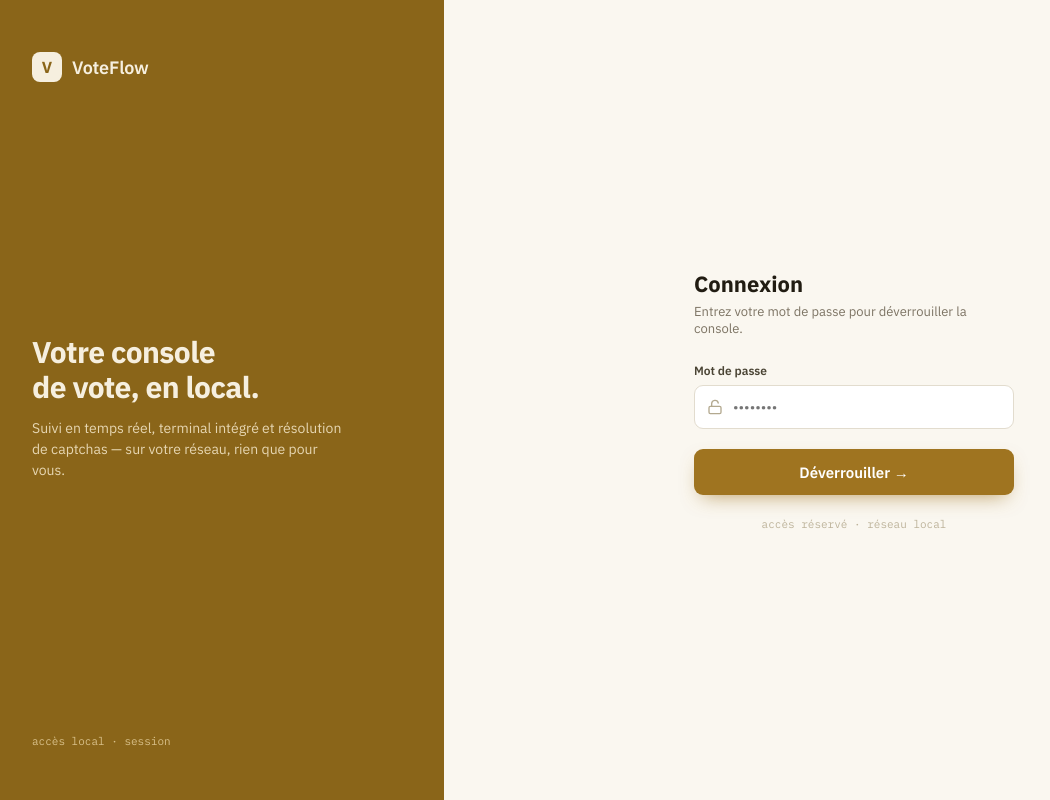
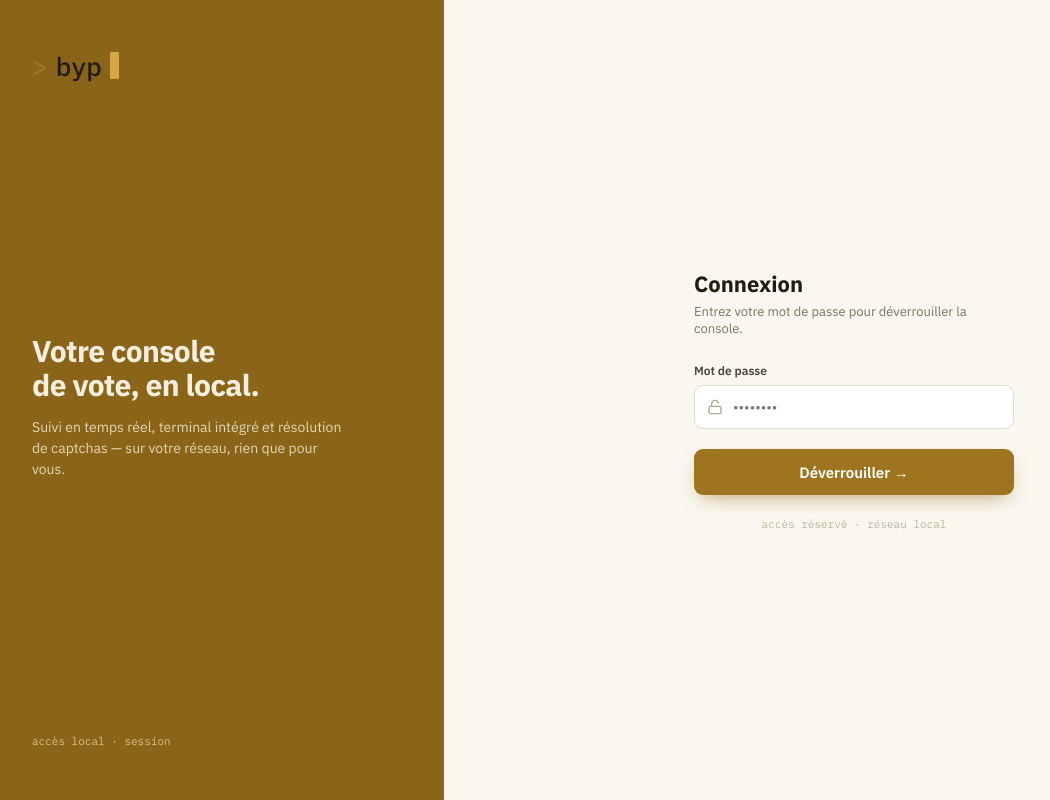
Before and after one commit to Loic1363/byp, a Flask app: page / in a window 1280 px wide. Shown: the whole page, without its empty margins (16-1066 px from the left). Run offline with Flask 3, Linux system fonts and the light colour scheme; data that the repository does not hold is empty.

Commit message:
add new logo

```diff
--- a/static/app.js
+++ b/static/app.js
@@ -618,9 +618,12 @@ function viewLogin() {
 
         <!-- Panneau gauche -->
         <div style="width:460px;background:${COLOR.brand};color:#f6efdf;padding:52px 48px;display:flex;flex-direction:column;justify-content:space-between">
-          <div style="display:flex;align-items:center;gap:10px">
-            <div style="width:30px;height:30px;border-radius:8px;background:#f6efdf;color:${COLOR.brand};display:flex;align-items:center;justify-content:center;font-weight:700;font-size:16px">V</div>
-            <span style="font-weight:600;font-size:18px;letter-spacing:-.01em">VoteFlow</span>
+          <div>
+            <a class="byp-logo byp-logo--dark" href="/" aria-label="byp">
+              <span class="byp-logo__prompt" aria-hidden="true">&gt;</span>
+              <span class="byp-logo__word">byp</span>
+              <span class="byp-logo__cursor" aria-hidden="true"></span>
+            </a>
           </div>
           <div>
             <div style="font-size:30px;font-weight:700;line-height:1.15;letter-spacing:-.02em">Votre console<br>de vote, en local.</div>
@@ -675,8 +678,11 @@ function sidebar(state) {
   return `
     <div style="width:212px;background:${COLOR.cream};border-right:1px solid rgba(60,48,20,.08);padding:20px 16px;display:flex;flex-direction:column;flex-shrink:0">
       <div style="display:flex;align-items:center;gap:9px;margin-bottom:26px;padding:0 4px">
-        <div style="width:26px;height:26px;border-radius:7px;background:${COLOR.gold};display:flex;align-items:center;justify-content:center;color:#fff;font-weight:700;font-size:14px">V</div>
-        <span style="font-weight:600;font-size:16px;color:${COLOR.text}">VoteFlow</span>
+        <a class="byp-logo" href="/" aria-label="byp">
+          <span class="byp-logo__prompt" aria-hidden="true">&gt;</span>
+          <span class="byp-logo__word">byp</span>
+          <span class="byp-logo__cursor" aria-hidden="true"></span>
+        </a>
       </div>
       ${items}
       <div style="margin-top:auto">
--- a/templates/voteflow.html
+++ b/templates/voteflow.html
@@ -3,10 +3,11 @@
 <head>
 <meta charset="utf-8">
 <meta name="viewport" content="width=device-width, initial-scale=1">
-<title>VoteFlow</title>
+<title>byp</title>
+<link rel="icon" type="image/svg+xml" href="/static/img/byp-mark.svg">
 <link rel="preconnect" href="https://fonts.googleapis.com">
 <link rel="preconnect" href="https://fonts.gstatic.com" crossorigin>
-<link href="https://fonts.googleapis.com/css2?family=IBM+Plex+Sans:wght@400;500;600;700&family=IBM+Plex+Mono:wght@400;500&display=swap" rel="stylesheet">
+<link href="https://fonts.googleapis.com/css2?family=IBM+Plex+Sans:wght@400;500;600;700&family=IBM+Plex+Mono:wght@400;500;600&display=swap" rel="stylesheet">
 <style>
   *{ box-sizing:border-box; }
   html,body{ margin:0; padding:0; }
@@ -20,6 +21,12 @@
   input[type=range]::-moz-range-thumb{ width:16px; height:16px; border-radius:50%; background:#9F7420; border:2px solid #fff; box-shadow:0 1px 3px rgba(60,48,20,.45); cursor:pointer; }
   ::-webkit-scrollbar{ width:10px; height:10px; }
   ::-webkit-scrollbar-thumb{ background:#d8cdb6; border-radius:6px; border:2px solid transparent; background-clip:padding-box; }
+  .byp-logo { --byp-prompt:#9F7420; --byp-word:#211C12; --byp-cursor:#D6A845; display:inline-flex; align-items:center; gap:0.32em; font-family:"IBM Plex Mono",ui-monospace,SFMono-Regular,Menlo,monospace; font-weight:500; font-size:26px; line-height:1; letter-spacing:-0.01em; text-decoration:none; user-select:none; white-space:nowrap; }
+  .byp-logo__prompt { color:var(--byp-prompt); }
+  .byp-logo__word   { color:var(--byp-word); }
+  .byp-logo__cursor { width:0.34em; height:1.05em; border-radius:1px; background:var(--byp-cursor); animation:byp-blink 1.05s steps(1) infinite; }
+  @keyframes byp-blink { 0%,50%{ opacity:1; } 50.01%,100%{ opacity:0; } }
+  @media (prefers-reduced-motion: reduce) { .byp-logo__cursor { animation:none; } }
 </style>
 </head>
 <body>
```
Also changed, not shown: static/img/byp-logo-dark.svg (added), static/img/byp-logo.svg (added), static/img/byp-mark.svg (added).
